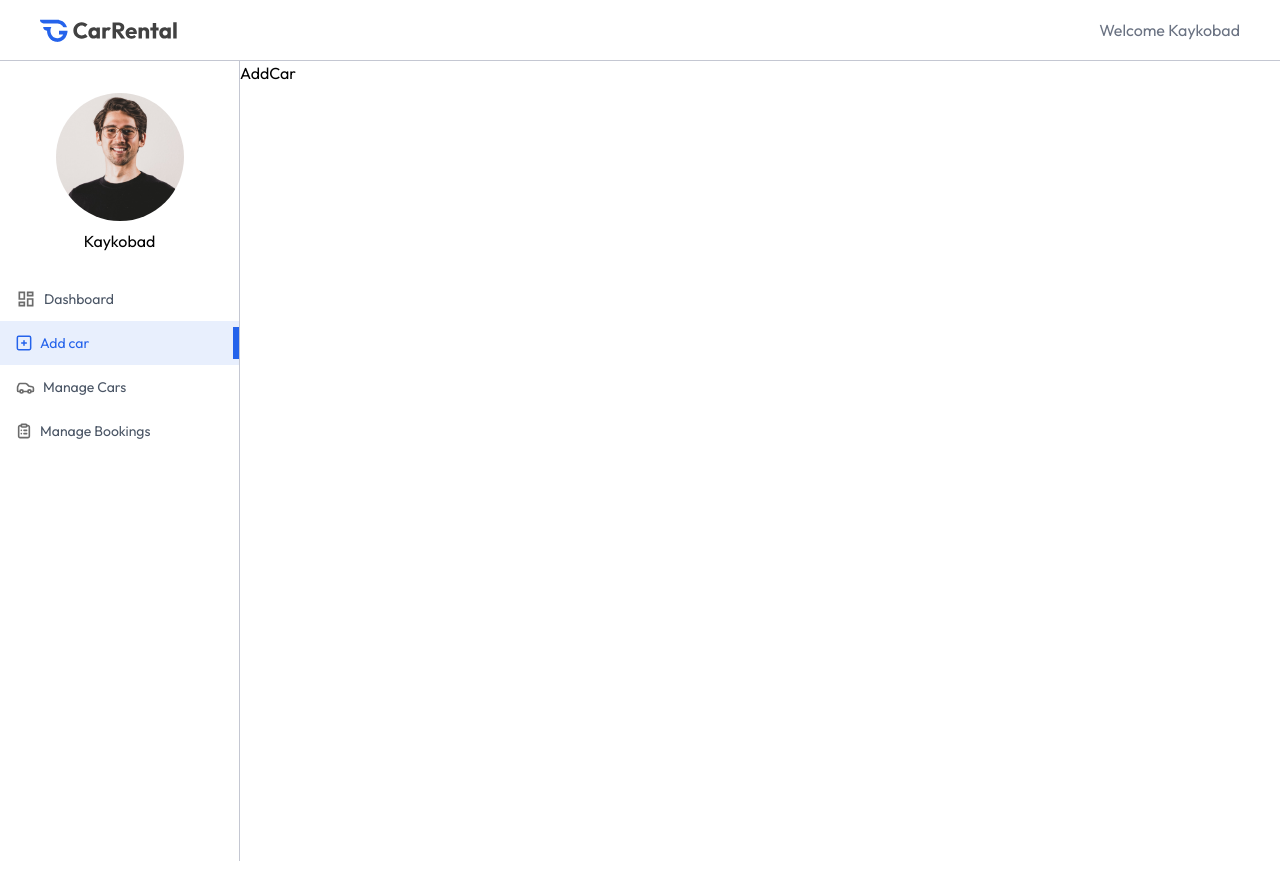
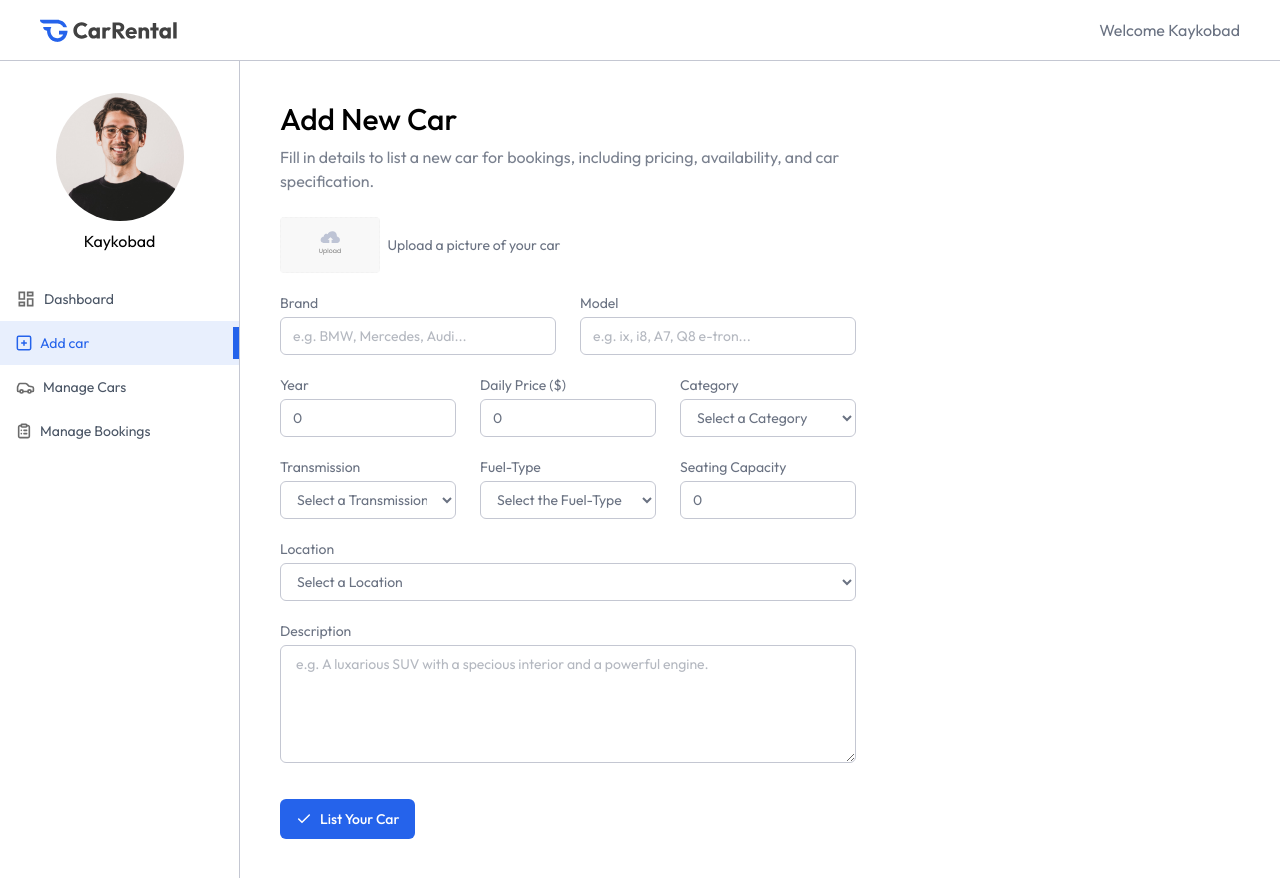
Before and after one commit to shahariat39/WEB-350, a React (Vite) app in the folder client/: page /owner/add-car in a window 1280 px wide. Built offline with nearby package versions, Linux system fonts and the light colour scheme.

Commit message:
add a new car as a owner feature added

```diff
--- a/client/src/pages/owner/AddCar.jsx
+++ b/client/src/pages/owner/AddCar.jsx
@@ -1,6 +1,141 @@
+import { useState } from "react"
+import Title from "../../components/owner/Title"
+import { assets } from "../../assets/assets"
+
 const AddCar = () => {
+  const currency = import.meta.env.VITE_CURRENCY
+
+  const [image, setImage] = useState(null)
+
+  const [car,setCar] = useState({
+    brand: "",
+    model: "",
+    year: 0,
+    pricePerDay: 0,
+    category: "",
+    transmission: "",
+    fuel_type: "",
+    seating_capacity: 0,
+    location: "",
+    description: "",
+  })
+
+  const onSubmitHandler = async (e) =>{
+    e.preventDefault()
+  }
+
   return (
-    <div>AddCar</div>
+    <div className=" px-4 py-10 md:px-10 flex-1">
+      <Title title="Add New Car" subtitle="Fill in details to list a new car for bookings, including pricing, availability, and car specification." />
+
+      <form onSubmit={onSubmitHandler} className=" flex flex-col gap-5 text-gray-500 text-sm mt-6 max-w-xl">
+        {/* car Image */}
+        <div className="flex items-center gap-2 w-full">
+          <label htmlFor="car-image">
+            <img src={image ? URL.createObjectURL(image) : assets.upload_icon} alt="" className=" h-14 rounded cursor-pointer " />
+            <input type="file" id="car-image" accept="image/*" hidden onChange={e => setImage(e.target.files[0])}/>
+          </label>
+          <p className=" text-sm text-gray-500">Upload a picture of your car</p>
+        </div>
+
+
+        {/* car brand and model */}
+
+        <div className=" grid grid-cols-1 md:grid-cols-2 gap-6">
+          <div className=" flex flex-col w-full">
+            <label> Brand</label>
+            <input type="text" placeholder="e.g. BMW, Mercedes, Audi..." required className="px-3 py-2 mt-1 border border-borderColor rounded-md outline-none" value={car.brand} onChange={e=> setCar({...car, brand:e.target.value})}/>
+          </div>
+
+          <div className=" flex flex-col w-full">
+            <label> Model</label>
+            <input type="text" placeholder="e.g. ix, i8, A7, Q8 e-tron..." required className="px-3 py-2 mt-1 border border-borderColor rounded-md outline-none" value={car.model} onChange={e=> setCar({...car, model:e.target.value})}/>
+          </div>
+        </div>
+
+         {/* Car year , price , category */}
+
+          <div className=" grid grid-cols-1 sm:grid-cols-2 md:grid-cols-3 gap-6">
+          <div className=" flex flex-col w-full">
+            <label> Year</label>
+            <input type="text" placeholder="2025" required className="px-3 py-2 mt-1 border border-borderColor rounded-md outline-none" value={car.year} onChange={e=> setCar({...car, year:e.target.value})}/>
+          </div>
+
+          <div className=" flex flex-col w-full">
+            <label>Daily Price ({currency})</label>
+            <input type="number" placeholder=" 100, 200..." required className="px-3 py-2 mt-1 border border-borderColor rounded-md outline-none" value={car.pricePerDay} onChange={e=> setCar({...car, pricePerDay:e.target.value})}/>
+          </div>
+
+          <div className=" flex flex-col w-full">
+            <label> Category</label>
+            <select value={car.category} onChange={e => setCar({...car, category:e.target.value})} className=" px-3 py-2 mt-1 border border-borderColor rounded-md outline-none">
+              <option value=""> Select a Category</option>
+              <option value="Sedan">Sedan</option>
+              <option value="SUV">SUV</option>
+              <option value="VAN">VAN</option>
+              <option value="MicroBus">MicroBus</option>
+            </select>
+          </div>
+          </div>
+
+          {/* Car transmission , Fuel Type , Seating Capacity */}
+          <div className=" grid grid-cols-1 sm:grid-cols-2 md:grid-cols-3 gap-6">
+            <div className=" flex flex-col w-full">
+              <label> Transmission</label>
+              <select value={car.transmission} onChange={e => setCar({...car, transmission:e.target.value})} className=" px-3 py-2 mt-1 border border-borderColor rounded-md outline-none">
+              <option value=""> Select a Transmission</option>
+              <option value="Automatic">Automatic</option>
+              <option value="Manual">Manual</option>
+              <option value="Semi-Automatic">Semi-Automatic</option>
+              </select>
+            </div>
+
+            <div className=" flex flex-col w-full">
+              <label> Fuel-Type</label>
+              <select value={car.fuel_type} onChange={e => setCar({...car, fuel_type:e.target.value})} className=" px-3 py-2 mt-1 border border-borderColor rounded-md outline-none">
+              <option value=""> Select the Fuel-Type</option>
+              <option value="Gas">Gas</option>
+              <option value="Petrol">Petrol</option>
+              <option value="Diesel">Diesel</option>
+              <option value="Hybrid">Hybrid</option>
+              <option value="Electric">Electric</option>
+              </select>
+            </div>
+
+            <div className=" flex flex-col w-full">
+              <label>Seating Capacity</label>
+              <input type="number" placeholder=" 2, 4, 6 ..." required className="px-3 py-2 mt-1 border border-borderColor rounded-md outline-none" value={car.seating_capacity} onChange={e=> setCar({...car, seating_capacity:e.target.value})}/>
+            </div>
+          </div>
+
+          {/* Car Location */}
+
+          <div className="flex flex-col w-full">
+          <label> Location</label>
+              <select value={car.fuel_type} onChange={e => setCar({...car, fuel_type:e.target.value})} className=" px-3 py-2 mt-1 border border-borderColor rounded-md outline-none">
+                <option value=""> Select a Location</option>
+                <option value="LA">LA</option>
+                <option value="NYC">NYC</option>
+                <option value="Huston">Huston</option>
+                <option value="Chicago">Chicago</option>
+                <option value="Boston">Boston</option>
+              </select>
+          </div>
+
+          {/* Car Description */}
+          <div className="flex flex-col w-full">
+            <label>Description</label>
+            <textarea rows={5} placeholder=" e.g. A luxarious SUV with a specious interior and a powerful engine." required className="px-3 py-2 mt-1 border border-borderColor rounded-md outline-none" value={car.description} onChange={e=> setCar({...car, description:e.target.value})}>
+             </textarea>
+          </div>
+
+          <button className=" flex items-center gap-2 px-4 py-2.5 mt-4 bg-primary text-white rounded-md font-medium w-max cursor-pointer">
+            <img src={assets.tick_icon} alt="" />
+            List Your Car
+          </button>
+
+      </form>
+    </div>
   )
 }
 export default AddCar
--- a/client/src/pages/owner/Dashboard.jsx
+++ b/client/src/pages/owner/Dashboard.jsx
@@ -5,7 +5,7 @@
 
 const Dashboard = () => {
 
-  const currency = import.meta.env.NITE_CURRENCY
+  const currency = import.meta.env.VITE_CURRENCY
 
   const [data, setData] = useState({
     totalCars: 0,
```
